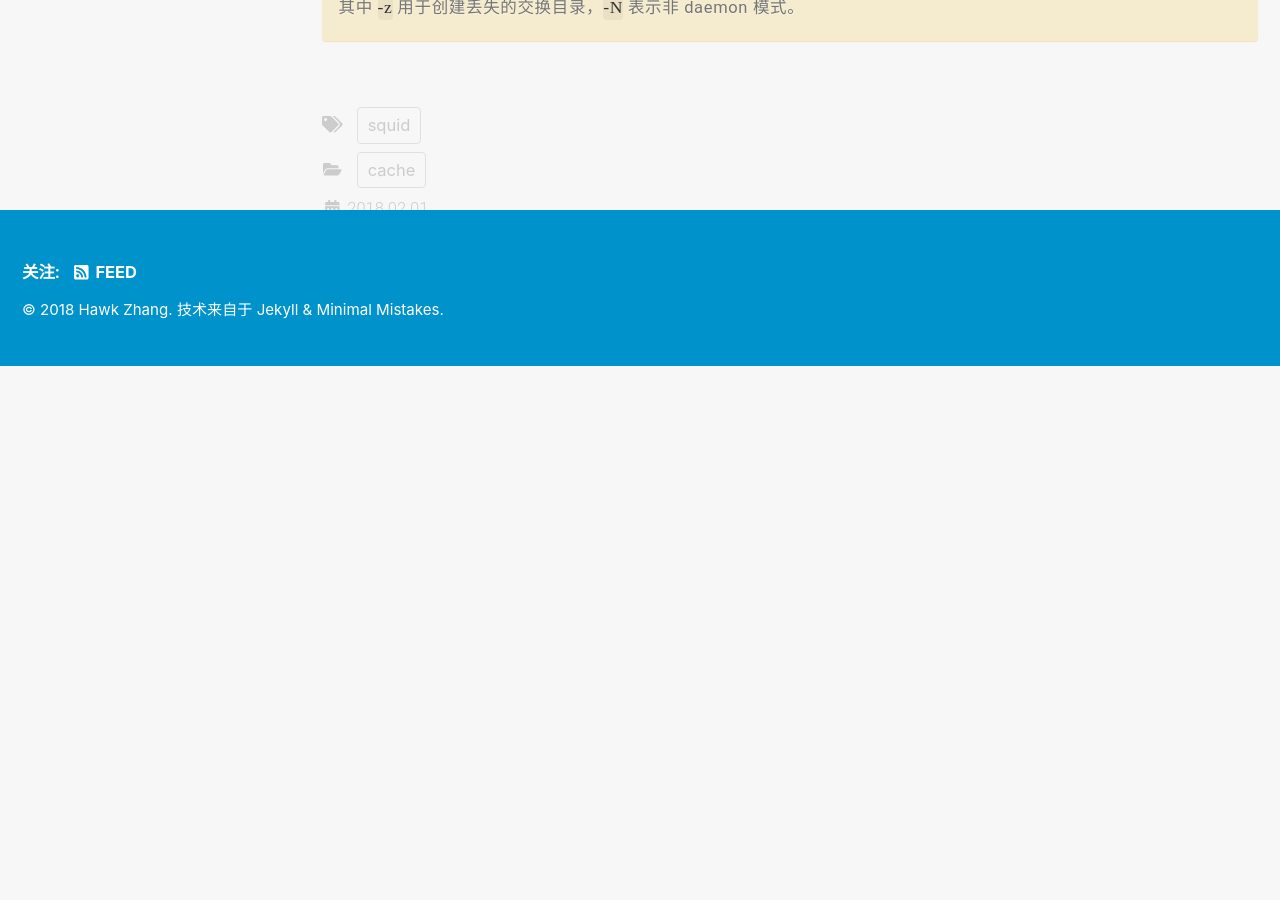
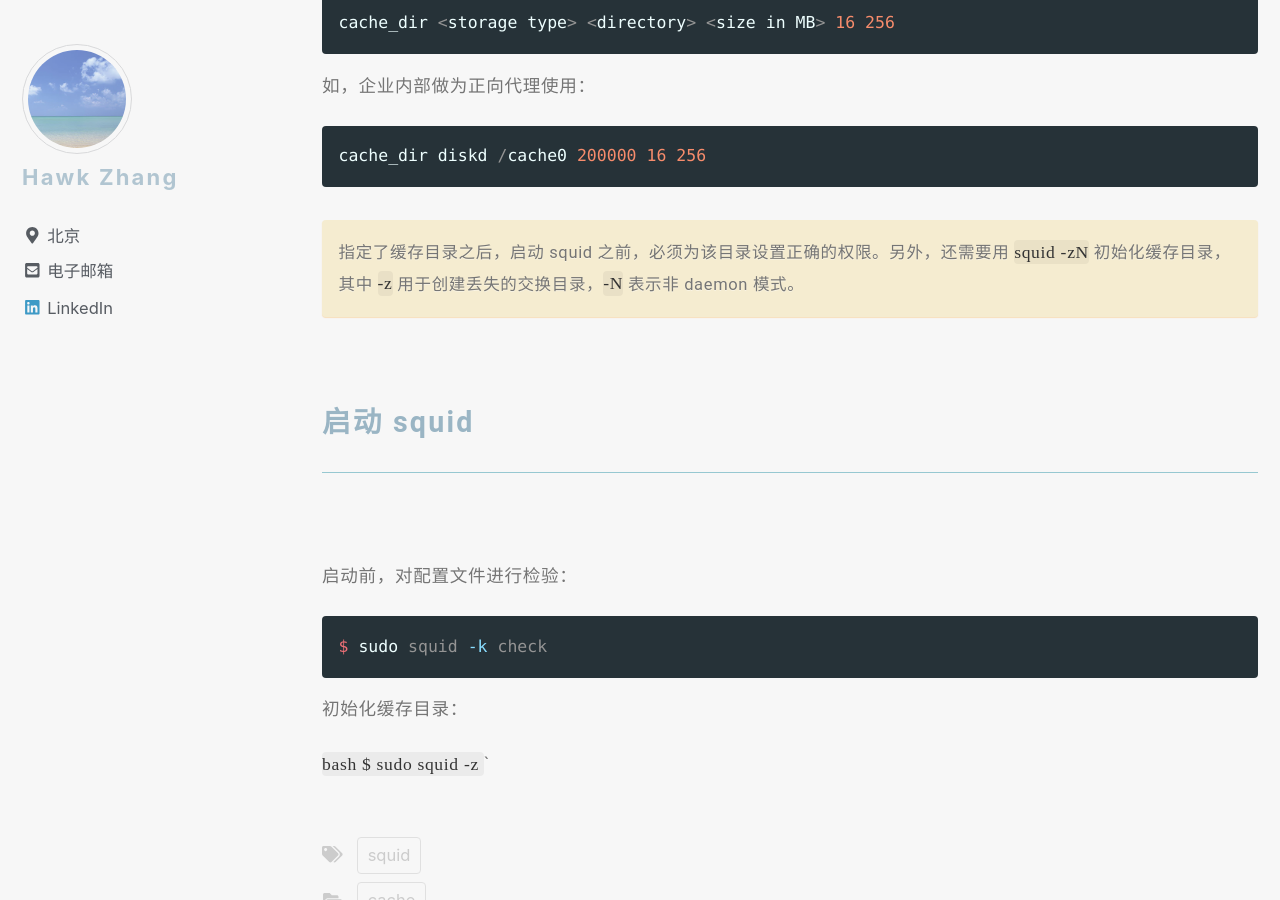
Before and after one commit to narru888/linotes_note, a Jekyll site: the page built from _posts/cache/2018-02-01-squid.md, in a window 1280 px wide and 900 px high, scrolled down 5397 px. Built offline with Jekyll 4.4.1, drawn with Linux system fonts in a browser that asks for light colours; nearby versions of some CDN libraries; a script that is not in the unit is left out; before the commit the page ends 5763 px from its top, so only the background shows below that.

Commit message:
update on 2018-10-09 21:50:02 CST

````diff
--- a/_posts/cache/2018-02-01-squid.md
+++ b/_posts/cache/2018-02-01-squid.md
@@ -82,6 +82,13 @@ Squid 是一个高性能的代理缓存服务器，Squid 支持 HTTP、HTTPS、F
 ## Squid 的配置
 
 squid 配置文件为 `/etc/squid/squid.conf`。
+
+
+
+
+
+### 常用配置选项
+
 
 
 #### 绑定端口
@@ -183,3 +190,20 @@ cache_dir diskd /cache0 200000 16 256
 
 指定了缓存目录之后，启动 squid 之前，必须为该目录设置正确的权限。另外，还需要用 `squid -zN` 初始化缓存目录，其中 `-z` 用于创建丢失的交换目录，`-N` 表示非 daemon 模式。
 {: .notice--warning}
+
+
+
+
+### 启动 squid
+
+启动前，对配置文件进行检验：
+
+```bash
+$ sudo squid -k check
+```
+
+初始化缓存目录：
+
+``bash
+$ sudo squid -z
+```
````
